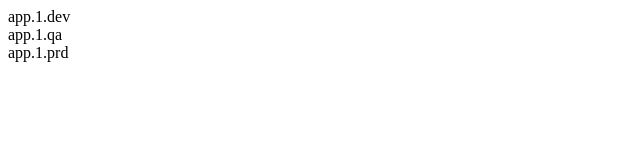
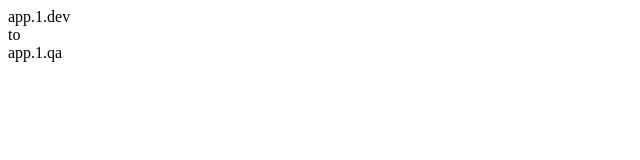
Before and after one commit to jdevoroz/auditoriafiscal, a plain HTML site: page index.html in a window 1280 px wide. Shown: the full height of the page, 0-640 px from the left. Drawn offline with Linux system fonts and the light colour scheme.

Commit message:
Update index.html

```diff
--- a/index.html
+++ b/index.html
@@ -2,5 +2,5 @@
 
 
 <div>app.1.dev</div>
+<div> to </div>
 <div>app.1.qa</div>
-<div>app.1.prd</div>
```
